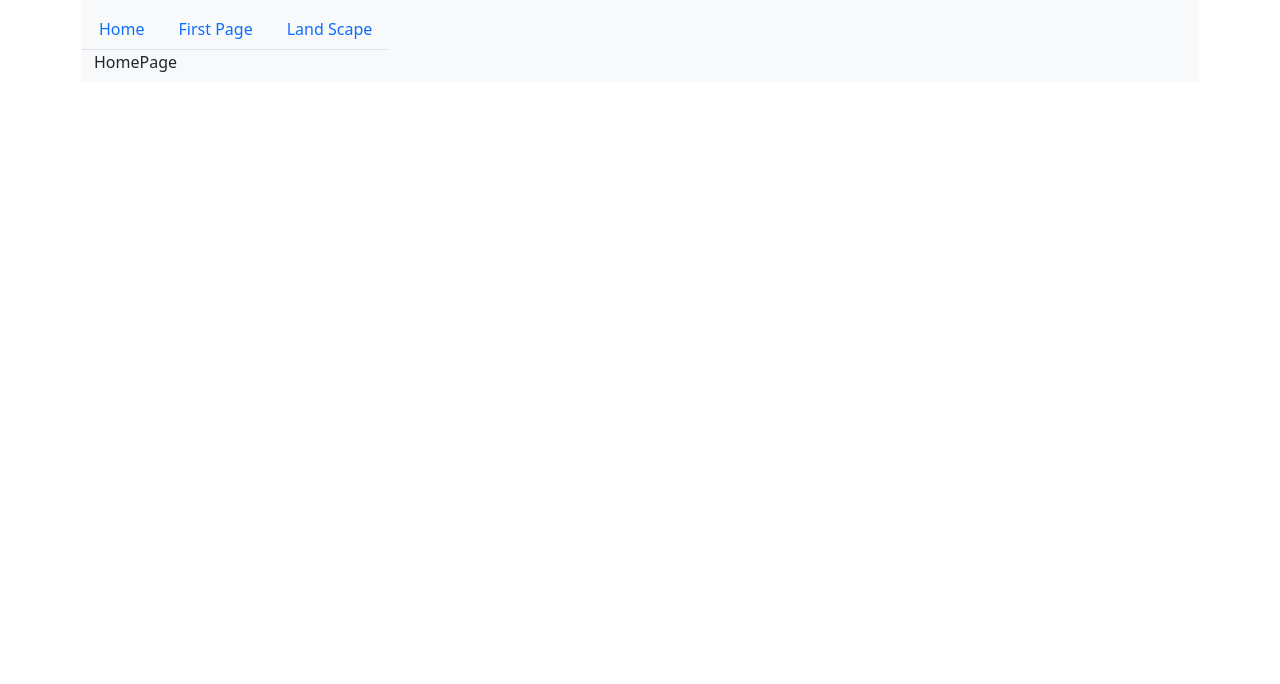
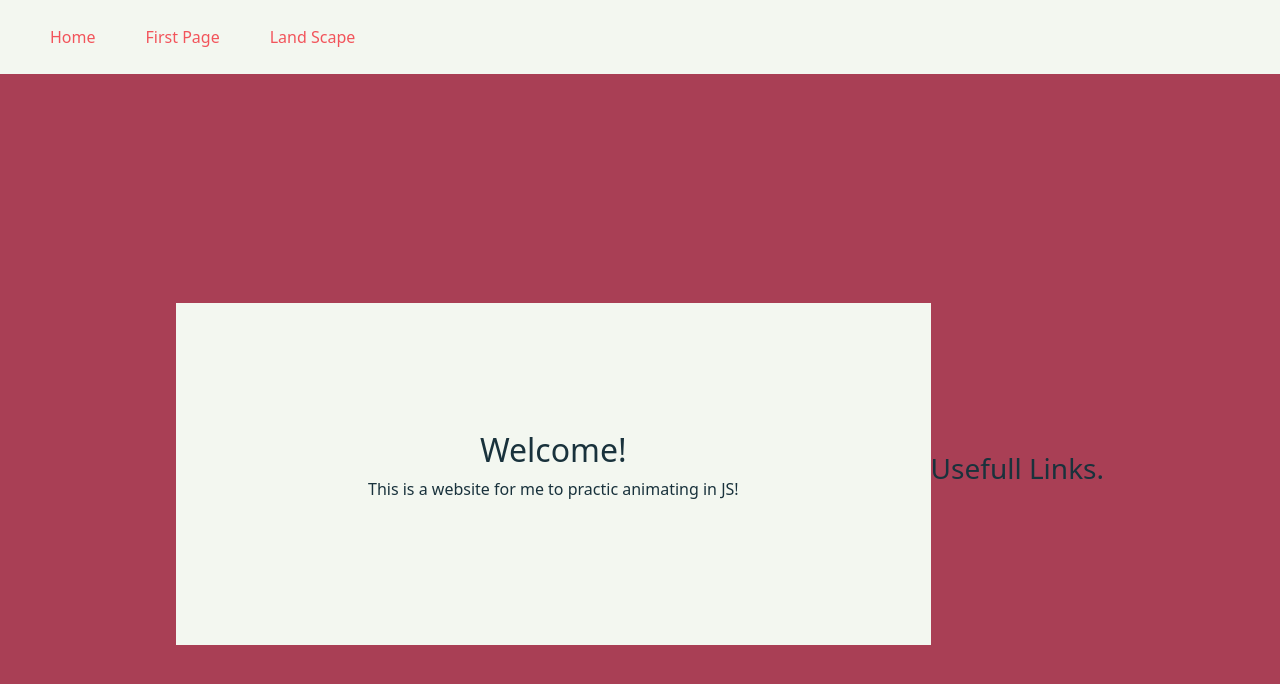
Before and after one commit to Allan-Fry/Javascript-Animation, a React (Create React App) app in the folder javascript-animation/: page / in a window 1280 px wide. Shown: the top 684 px of the page. Built offline with nearby package versions, Linux system fonts and the light colour scheme.

Commit message:
Added a welcome page. Started moving away from bootstrap.

```diff
--- a/javascript-animation/src/App.js
+++ b/javascript-animation/src/App.js
@@ -7,32 +7,15 @@ import {
 import { FirstPage } from './Pages/FirstPage/FirstPage';
 import { HomePage } from './Pages/HomePage/HomePage';
 import { LandScapePage } from './Pages/LandScapePage/LandScapePage';
-import { Container, Nav, Navbar, NavItem, NavLink } from 'reactstrap';
+//import { Container, Nav, Navbar, NavItem, NavLink } from 'reactstrap';
 import '../node_modules/bootstrap/dist/css/bootstrap.min.css';
+import { NavBar } from './Componenrs/NavBar/NavBar';
 
 function App() {
   return (
     <Router>
-    <Container>
-      <Navbar color="light" light>
-        <Nav tabs>
-            <NavItem>
-              <NavLink href="/">
-                Home
-              </NavLink>
-            </NavItem>
-            <NavItem>
-              <NavLink href="/FirstPage">
-                First Page
-              </NavLink>
-            </NavItem>
-            <NavItem>
-              <NavLink href="/LandScape">
-                Land Scape
-              </NavLink>
-            </NavItem>
-        </Nav>
-        <Switch>
+      <NavBar />
+    <Switch>
           <Route path="/LandScape">
             <LandScapePage />
           </Route>
@@ -43,8 +26,6 @@ function App() {
             <HomePage />
           </Route>
         </Switch>
-      </Navbar>
-    </Container>
   </Router>
   );
 }
--- /dev/null
+++ b/javascript-animation/src/Componenrs/NavBar/NavBar.css
@@ -0,0 +1,26 @@
+ul{
+    list-style-type: none;
+    margin: 0;
+    padding: 0;
+    background-color: #F3F7F0;
+    padding: 25px 25px;
+}
+li{
+    display: inline-block;
+}
+
+
+a:link, a:visited{
+    background-color: #F3F7F0;
+    color: #F2545B;
+    text-decoration: none;
+    padding: 25px 25px;
+    text-align: center;
+}
+
+a:hover, a:active{
+    color: #f3f3f3;
+    background-color: #A93F55;
+    text-decoration: underline;
+
+}
--- /dev/null
+++ b/javascript-animation/src/Componenrs/NavBar/NavBar.jsx
@@ -0,0 +1,28 @@
+import React from 'react';
+import {NavButton} from './NavButton';
+import './NavBar.css';
+
+
+export const NavBar = () =>{
+
+    return(
+      <ul>
+               <NavButton
+               pageName="Home"
+               pageAddress="/"
+               />
+               <NavButton
+               pageName="First Page"
+               pageAddress="/FirstPage"
+               />
+               <NavButton
+               pageName="Land Scape"
+               pageAddress="/LandScape"
+               />
+      </ul>
+
+    );
+
+
+
+}
--- /dev/null
+++ b/javascript-animation/src/Componenrs/NavBar/NavButton.jsx
@@ -0,0 +1,13 @@
+import React from 'react';
+
+
+export const NavButton = (props) =>{
+
+    return(
+        <li>
+            <a href={props.pageAddress}>
+                {props.pageName}
+            </a>
+        </li>
+    );
+}
--- a/javascript-animation/src/Pages/HomePage/HomePage.css
+++ b/javascript-animation/src/Pages/HomePage/HomePage.css
@@ -0,0 +1,17 @@
+
+.HomePageContainer{
+    display: flex;
+    justify-content: center;
+    align-items: center;
+    min-height: 100vh;
+    color: #19323C;
+    background-color: #A93F55;
+}
+.Greating{
+    text-align: center;
+    font-weight: 300;
+}
+.MessageBox{
+   background-color: #F3F7F0;
+   padding: 10% 15%;
+}
--- a/javascript-animation/src/Pages/HomePage/HomePage.js
+++ b/javascript-animation/src/Pages/HomePage/HomePage.js
@@ -1,15 +1,23 @@
 import React from 'react';
-import { Container, Row, Col } from 'reactstrap';
-
+import "./HomePage.css";
 export const HomePage = () => {
 
     return(
-        <Container>
-            <Row>
-                <Col>
-                    HomePage
-                </Col>
-            </Row>
-        </Container>
+        <div className="HomePageContainer">
+            <div className="MessageBox">
+                    <h2 className="Greating">Welcome!</h2>
+                    <p>This is a website for me to practic animating in JS!</p>
+            </div>
+            <div>
+                <h3>
+                    Usefull Links.
+                </h3>
+                <table>
+                    <tr>
+                       <th><a></a></th>
+                    </tr>
+                </table>
+            </div>
+        </div>
     );
 };
```
